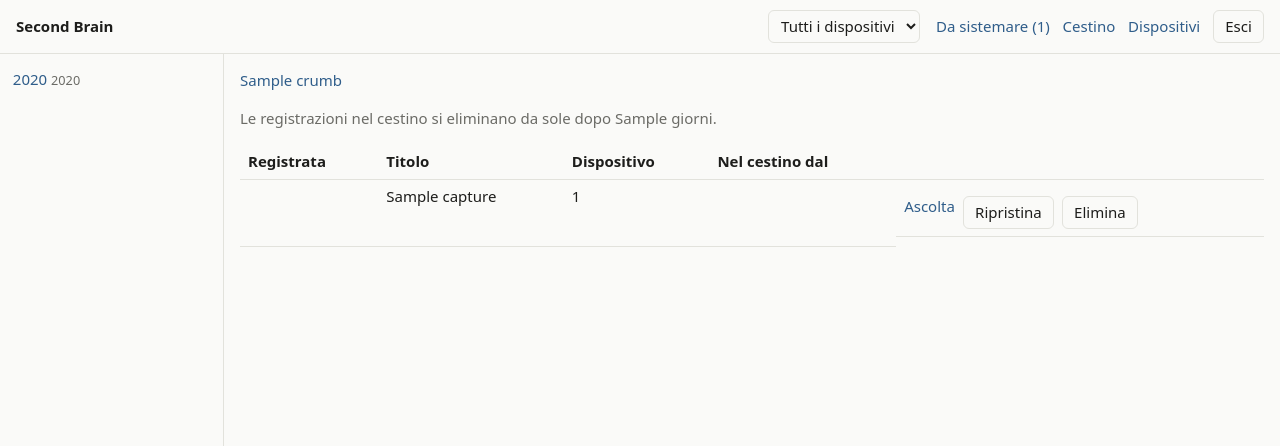
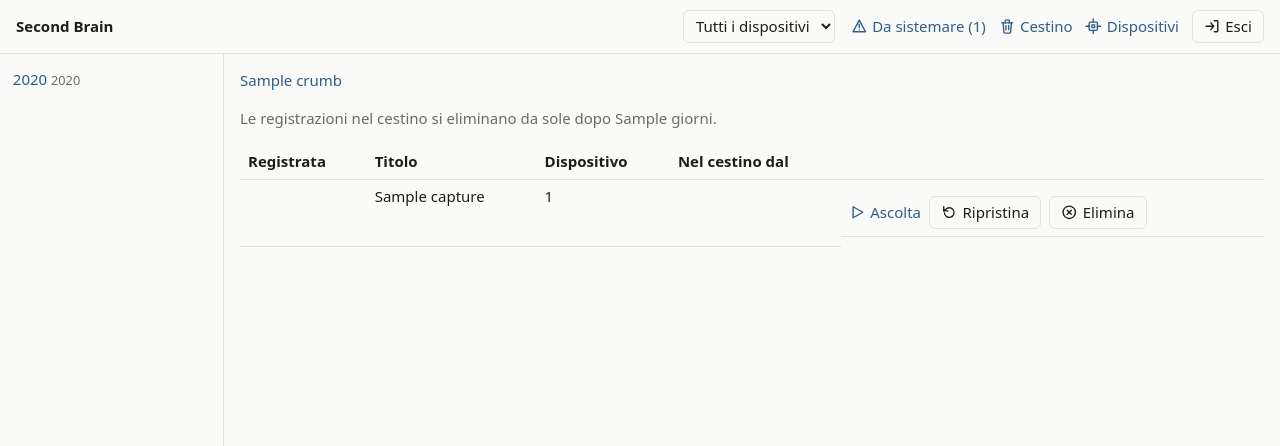
Before and after one commit to francecesco/second_brain, a FastAPI app: template backend/secondbrain/web/templates/trash.html in a window 1280 px wide. Shown: the top 446 px of the page. Run offline with FastAPI, Linux system fonts and the light colour scheme; the template is opened without the code that fills it: most values are stand-ins (such as "Sample title", 1, 10 or a date in 2020); parts of the project's set-up code (start-up, migrations or seed data) failed here and were passed over.

Commit message:
backend: leggibilità del finder, nomi dei giorni, titolo di default, icone
Leggibilità chiesta dall'autore dopo la prova con il device: i nomi dei giorni in
italiano (griglia mensile, albero, breadcrumb) sostituiscono i soli numeri; il
titolo di default per le catture senza titolo ("Nota della sera, 21:15" ecc.) è
solo di visualizzazione, mai salvato nel DB o nel sidecar, per non sporcare
l'archivio e la futura trascrizione automatica; icone a linea disegnate a mano
(nessun CDN, nessun icon font) accompagnano i testi di menu e pulsanti, con
aria-label/title e testo nascosto sotto i 700px per lasciare spazio al layout
stretto.

```diff
--- a/backend/secondbrain/web/static/style.css
+++ b/backend/secondbrain/web/static/style.css
@@ -19,9 +19,11 @@ h1 { font-size: 1.2rem; }
 .count { color: var(--muted); font-size: .85em; }
 .mono { font-family: ui-monospace, monospace; font-size: .85em; }
 .badge { background: var(--warn-bg); color: var(--warn); border-radius: 4px; padding: 0 .4rem; font-size: .85em; }
+.icon { width: 1.1em; height: 1.1em; vertical-align: -0.15em; }
 .top { display: flex; flex-wrap: wrap; gap: .5rem 1rem; align-items: center; padding: .6rem 1rem; border-bottom: 1px solid var(--line); }
 .top .brand { font-weight: 600; color: var(--fg); margin-right: auto; }
 .top nav { display: flex; flex-wrap: wrap; gap: .8rem; align-items: center; }
+.top nav a, .top nav button, .actions a, .actions button { display: inline-flex; align-items: center; gap: .3rem; }
 .top form { margin: 0; }
 .layout { display: flex; min-height: calc(100vh - 3rem); }
 .tree { width: 14rem; flex-shrink: 0; border-right: 1px solid var(--line); padding: .8rem; }
@@ -59,4 +61,5 @@ td, th { text-align: left; padding: .4rem .5rem; border-bottom: 1px solid var(--
   .tree > ul { display: none; }
   #tree-toggle:checked ~ ul { display: block; }
   .row .meta { margin-left: 0; width: 100%; }
+  .top nav .label, .actions .label { display: none; }
 }
--- /dev/null
+++ b/backend/secondbrain/web/templates/_icons.html
@@ -0,0 +1,28 @@
+{# Icone a linea, disegnate a mano (niente CDN, niente icon font): 24x24, stroke corrente. #}
+{% macro icon(name) -%}
+{% if name == "archive" -%}
+<svg viewBox="0 0 24 24" fill="none" stroke="currentColor" stroke-width="2" stroke-linecap="round" stroke-linejoin="round" aria-hidden="true" class="icon"><rect x="3" y="4" width="18" height="4" rx="1"/><path d="M5 8v11a1 1 0 0 0 1 1h12a1 1 0 0 0 1-1V8"/><line x1="10" y1="12" x2="14" y2="12"/></svg>
+{%- elif name == "fix" -%}
+<svg viewBox="0 0 24 24" fill="none" stroke="currentColor" stroke-width="2" stroke-linecap="round" stroke-linejoin="round" aria-hidden="true" class="icon"><path d="M12 3 21 20 3 20Z"/><line x1="12" y1="9" x2="12" y2="14"/><line x1="12" y1="17.2" x2="12" y2="17.2"/></svg>
+{%- elif name == "trash" -%}
+<svg viewBox="0 0 24 24" fill="none" stroke="currentColor" stroke-width="2" stroke-linecap="round" stroke-linejoin="round" aria-hidden="true" class="icon"><line x1="4" y1="7" x2="20" y2="7"/><path d="M6 7l1 13a2 2 0 0 0 2 2h6a2 2 0 0 0 2-2l1-13"/><path d="M9 7V4a1 1 0 0 1 1-1h4a1 1 0 0 1 1 1v3"/><line x1="10" y1="11" x2="10" y2="17"/><line x1="14" y1="11" x2="14" y2="17"/></svg>
+{%- elif name == "devices" -%}
+<svg viewBox="0 0 24 24" fill="none" stroke="currentColor" stroke-width="2" stroke-linecap="round" stroke-linejoin="round" aria-hidden="true" class="icon"><rect x="6" y="6" width="12" height="12" rx="2"/><rect x="10" y="10" width="4" height="4"/><line x1="12" y1="1.5" x2="12" y2="6"/><line x1="12" y1="18" x2="12" y2="22.5"/><line x1="1.5" y1="12" x2="6" y2="12"/><line x1="18" y1="12" x2="22.5" y2="12"/></svg>
+{%- elif name == "logout" -%}
+<svg viewBox="0 0 24 24" fill="none" stroke="currentColor" stroke-width="2" stroke-linecap="round" stroke-linejoin="round" aria-hidden="true" class="icon"><path d="M15 4h4a1 1 0 0 1 1 1v14a1 1 0 0 1-1 1h-4"/><line x1="3" y1="12" x2="14" y2="12"/><polyline points="10 7 14 12 10 17"/></svg>
+{%- elif name == "save" -%}
+<svg viewBox="0 0 24 24" fill="none" stroke="currentColor" stroke-width="2" stroke-linecap="round" stroke-linejoin="round" aria-hidden="true" class="icon"><path d="M5 4h11l3 3v13a1 1 0 0 1-1 1H5a1 1 0 0 1-1-1V5a1 1 0 0 1 1-1Z"/><rect x="8" y="4" width="7" height="5"/><rect x="7" y="14" width="10" height="6"/></svg>
+{%- elif name == "calendar" -%}
+<svg viewBox="0 0 24 24" fill="none" stroke="currentColor" stroke-width="2" stroke-linecap="round" stroke-linejoin="round" aria-hidden="true" class="icon"><rect x="3" y="5" width="18" height="16" rx="2"/><line x1="3" y1="10" x2="21" y2="10"/><line x1="8" y1="3" x2="8" y2="7"/><line x1="16" y1="3" x2="16" y2="7"/></svg>
+{%- elif name == "restore" -%}
+<svg viewBox="0 0 24 24" fill="none" stroke="currentColor" stroke-width="2" stroke-linecap="round" stroke-linejoin="round" aria-hidden="true" class="icon"><path d="M4 4v6h6"/><path d="M5 13a7 7 0 1 0 2-5.5L4 10"/></svg>
+{%- elif name == "delete" -%}
+<svg viewBox="0 0 24 24" fill="none" stroke="currentColor" stroke-width="2" stroke-linecap="round" stroke-linejoin="round" aria-hidden="true" class="icon"><circle cx="12" cy="12" r="9"/><line x1="9" y1="9" x2="15" y2="15"/><line x1="15" y1="9" x2="9" y2="15"/></svg>
+{%- elif name == "close" -%}
+<svg viewBox="0 0 24 24" fill="none" stroke="currentColor" stroke-width="2" stroke-linecap="round" stroke-linejoin="round" aria-hidden="true" class="icon"><line x1="6" y1="6" x2="18" y2="18"/><line x1="18" y1="6" x2="6" y2="18"/></svg>
+{%- elif name == "download" -%}
+<svg viewBox="0 0 24 24" fill="none" stroke="currentColor" stroke-width="2" stroke-linecap="round" stroke-linejoin="round" aria-hidden="true" class="icon"><path d="M12 3v12"/><polyline points="7 11 12 16 17 11"/><line x1="4" y1="20" x2="20" y2="20"/></svg>
+{%- elif name == "listen" -%}
+<svg viewBox="0 0 24 24" fill="none" stroke="currentColor" stroke-width="2" stroke-linecap="round" stroke-linejoin="round" aria-hidden="true" class="icon"><polygon points="6 4 20 12 6 20 6 4"/></svg>
+{%- endif -%}
+{%- endmacro %}
--- a/backend/secondbrain/web/templates/_row.html
+++ b/backend/secondbrain/web/templates/_row.html
@@ -1,7 +1,7 @@
 <div class="row" id="row-{{ c.id }}">
   <button type="button" class="row-main" hx-get="/captures/{{ c.id }}" hx-target="#detail-{{ c.id }}">
     <span class="time">{% if show_day %}{{ c.recorded_at.astimezone(tz).strftime('%d/%m/%Y') }} {% endif %}{{ c.recorded_at.astimezone(tz).strftime('%H:%M:%S') }}</span>
-    <span class="title">{{ c.title or 'senza titolo' }}</span>
+    <span class="title">{{ c.title or default_title(c.recorded_at, tz) }}</span>
     {% if c.date_estimated %}<span class="badge">data stimata</span>{% endif %}
     <span class="meta">{{ device_names.get(c.device_id, c.device_id) }} · {{ c.duration_s|duration }} · {{ c.size_bytes|size }}</span>
   </button>
--- a/backend/secondbrain/web/templates/devices.html
+++ b/backend/secondbrain/web/templates/devices.html
@@ -1,4 +1,5 @@
 {% extends "finder.html" %}
+{% from "_icons.html" import icon %}
 {% block main %}
 {% if devices %}
 <div class="table-wrap"><table>
@@ -6,7 +7,7 @@
 {% for d in devices %}
 {% set rel = releases.get(d.type) %}
 <tr>
-  <td><form method="post" action="/devices/{{ d.id }}/name" class="actions"><input type="hidden" name="csrf" value="{{ csrf }}"><input name="name" value="{{ d.name }}" maxlength="100" aria-label="Nome"><button type="submit">Rinomina</button></form></td>
+  <td><form method="post" action="/devices/{{ d.id }}/name" class="actions"><input type="hidden" name="csrf" value="{{ csrf }}"><input name="name" value="{{ d.name }}" maxlength="100" aria-label="Nome"><button type="submit" aria-label="Rinomina" title="Rinomina">{{ icon("save") }}<span class="label">Rinomina</span></button></form></td>
   <td class="mono">{{ d.id }}</td>
   <td>{{ d.type }}</td>
   <td>{{ local(d.last_seen_at) if d.last_seen_at else 'mai' }}</td>
--- a/backend/secondbrain/web/templates/finder.html
+++ b/backend/secondbrain/web/templates/finder.html
@@ -1,4 +1,5 @@
 {% extends "base.html" %}
+{% from "_icons.html" import icon %}
 {% block body %}
 <header class="top">
   <a class="brand" href="/browse{{ qs }}">Second Brain</a>
@@ -9,10 +10,10 @@
     </select>
   </form>
   <nav>
-    <a href="/fix">Da sistemare{% if estimated_count %} ({{ estimated_count }}){% endif %}</a>
-    <a href="/trash">Cestino</a>
-    <a href="/devices">Dispositivi</a>
-    <form method="post" action="/logout"><input type="hidden" name="csrf" value="{{ csrf }}"><button type="submit">Esci</button></form>
+    <a href="/fix" aria-label="Da sistemare" title="Da sistemare">{{ icon("fix") }}<span class="label">Da sistemare{% if estimated_count %} ({{ estimated_count }}){% endif %}</span></a>
+    <a href="/trash" aria-label="Cestino" title="Cestino">{{ icon("trash") }}<span class="label">Cestino</span></a>
+    <a href="/devices" aria-label="Dispositivi" title="Dispositivi">{{ icon("devices") }}<span class="label">Dispositivi</span></a>
+    <form method="post" action="/logout"><input type="hidden" name="csrf" value="{{ csrf }}"><button type="submit" aria-label="Esci" title="Esci">{{ icon("logout") }}<span class="label">Esci</span></button></form>
   </nav>
 </header>
 <div class="layout">
@@ -29,7 +30,7 @@
           {% if m == month and tree.days %}
             <ul>
             {% for d, dn in tree.days %}
-              <li><a href="/browse/{{ y }}/{{ '%02d' % m }}/{{ '%02d' % d }}{{ qs }}"{% if d == day_num %} class="current"{% endif %}>{{ d }}</a> <span class="count">{{ dn }}</span></li>
+              <li><a href="/browse/{{ y }}/{{ '%02d' % m }}/{{ '%02d' % d }}{{ qs }}"{% if d == day_num %} class="current"{% endif %}>{{ weekday_short(date(y, m, d)) }}</a> <span class="count">{{ dn }}</span></li>
             {% endfor %}
             </ul>
           {% endif %}
--- a/backend/secondbrain/web/templates/trash.html
+++ b/backend/secondbrain/web/templates/trash.html
@@ -1,4 +1,5 @@
 {% extends "finder.html" %}
+{% from "_icons.html" import icon %}
 {% block main %}
 <p class="empty">Le registrazioni nel cestino si eliminano da sole dopo {{ retention_days }} giorni.</p>
 {% if captures %}
@@ -7,13 +8,13 @@
 {% for c in captures %}
 <tr>
   <td>{{ local(c.recorded_at) }}</td>
-  <td>{{ c.title or 'senza titolo' }}</td>
+  <td>{{ c.title or default_title(c.recorded_at, tz) }}</td>
   <td>{{ device_names.get(c.device_id, c.device_id) }}</td>
   <td>{{ local(c.trashed_at) }}</td>
   <td class="actions">
-    <a href="/captures/{{ c.id }}/audio">Ascolta</a>
-    <form method="post" action="/trash/{{ c.id }}/restore"><input type="hidden" name="csrf" value="{{ csrf }}"><button type="submit">Ripristina</button></form>
-    <form method="post" action="/trash/{{ c.id }}/delete" onsubmit="return confirm('Eliminare definitivamente? Non si può annullare.')"><input type="hidden" name="csrf" value="{{ csrf }}"><button type="submit">Elimina</button></form>
+    <a href="/captures/{{ c.id }}/audio" aria-label="Ascolta" title="Ascolta">{{ icon("listen") }}<span class="label">Ascolta</span></a>
+    <form method="post" action="/trash/{{ c.id }}/restore"><input type="hidden" name="csrf" value="{{ csrf }}"><button type="submit" aria-label="Ripristina" title="Ripristina">{{ icon("restore") }}<span class="label">Ripristina</span></button></form>
+    <form method="post" action="/trash/{{ c.id }}/delete" onsubmit="return confirm('Eliminare definitivamente? Non si può annullare.')"><input type="hidden" name="csrf" value="{{ csrf }}"><button type="submit" aria-label="Elimina" title="Elimina">{{ icon("delete") }}<span class="label">Elimina</span></button></form>
   </td>
 </tr>
 {% endfor %}
```
Also changed, not shown: backend/secondbrain/web/browse.py (+4 -3 lines), backend/secondbrain/web/templates/_detail.html (+7 -6 lines), backend/secondbrain/web/templating.py (+41 -1 lines), backend/tests/test_browse.py (+38 -1 lines), backend/tests/test_templating.py (added, +38 -0 lines).
